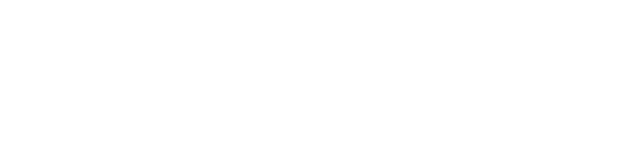
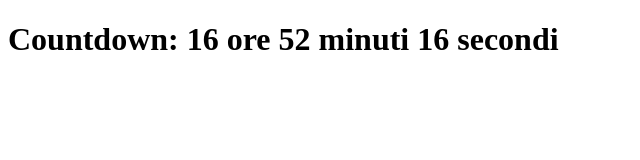
Before and after one commit to marcocentonze/js-simon, a plain HTML site: page index.html in a window 1280 px wide. Shown: the whole page, without its empty margins (0-640 px from the left). Drawn offline with Linux system fonts and the light colour scheme.

Commit message:
final commit

```diff
--- a/assets/script.js
+++ b/assets/script.js
@@ -2,38 +2,53 @@
 Ogni secondo il nostro countdown dovrà scalare fino alle 9:30 di domani mattina!
 Consigli
 Questo esercizio richiede un po' di ricerca ma anche un po' di domande che accompagnano l'uomo da tempo immemore:
-Da quante ore è composto un giorno? 24
-Da quanti minuti è composta un'ora? 60
+Da quante ore è composto un giorno?    24
+Da quanti minuti è composta un'ora?    60
 Da quanti secondi è composto un minuto? 60
 Da quanti millisecondi è composto un secondo? 1000
 Quanti millisecondi mi separano da domani alle 9:30?
 Esiste un oggetto JS in grado di gestire le date?
 Esistono dei metodi per trasformare una data in millisecondi? */
 
+/* Da quante ore è composto un giorno?    24
+Da quanti minuti è composta un'ora?    60
+Da quanti secondi è composto un minuto? 60
+Da quanti millisecondi è composto un secondo? 1000
+*/
+
+//funzione per aggiornare il countdown
+function updateCountdown() {
   //variabili con i vari .newDate ecc
-const now = new Date();
-const tomorrow = new Date(now);
+  let now = new Date();
+  let tomorrow = new Date(now);
   //+1 per arrivare a domani
   tomorrow.setDate(now.getDate() + 1);
   // Imposta l'orario alle 9:30 di domani mattina
   tomorrow.setHours(9, 30, 0, 0);
   //ottengo il tempo preciso che voglio
-const wantedTime = tomorrow.getTime();
+  let wantedTime = tomorrow.getTime();
   console.log(wantedTime);
 
-//funzione per aggiornare il countdown
-function updateCountdown() {
   const currentTime = new Date().getTime(); // Ottiene quella corrente
   const timeDifference = wantedTime - currentTime; // calcola la differenza tra adesso e domani
-    console.log(updateCountdown());
 
+
+  //if per dire quando finisce o continua
+  if (timeDifference <= 0) {
+    // Countdown terminato
+    console.log("Il countdown è terminato!");
+  } else {
+    //operazioni di calcolo
+    // Calcola le ore, i minuti, i secondi e i millisecondi
+    let hours = Math.floor(timeDifference / (1000 * 60 * 60));
+    let minutes = Math.floor((timeDifference % (1000 * 60 * 60)) / (1000 * 60));
+    let seconds = Math.floor((timeDifference % (1000 * 60)) / 1000);
+
+
+    // Stampo il tempo rimanente in pagina con l'id
+    document.getElementById('countdown_result').innerHTML = `Countdown: ${hours} ore ${minutes} minuti ${seconds} secondi`;
+  }
 }
 
-
-
-
-//if per dire quando finisce
-
-//operazion di calcolo
-
-//stampa
+// Aggiorna il countdown in continuazione
+setInterval(updateCountdown, 1000); // la aggiorna chiamando sempre la funzione
--- a/index.html
+++ b/index.html
@@ -7,6 +7,7 @@
     <link rel="stylesheet" href="./assets/style.css">
 </head>
 <body>
+    <h1 id="countdown_result"></h1>
 
 
     <script src="./assets/script.js"></script>
```
Lines whose indentation alone changed are shown as unchanged.
